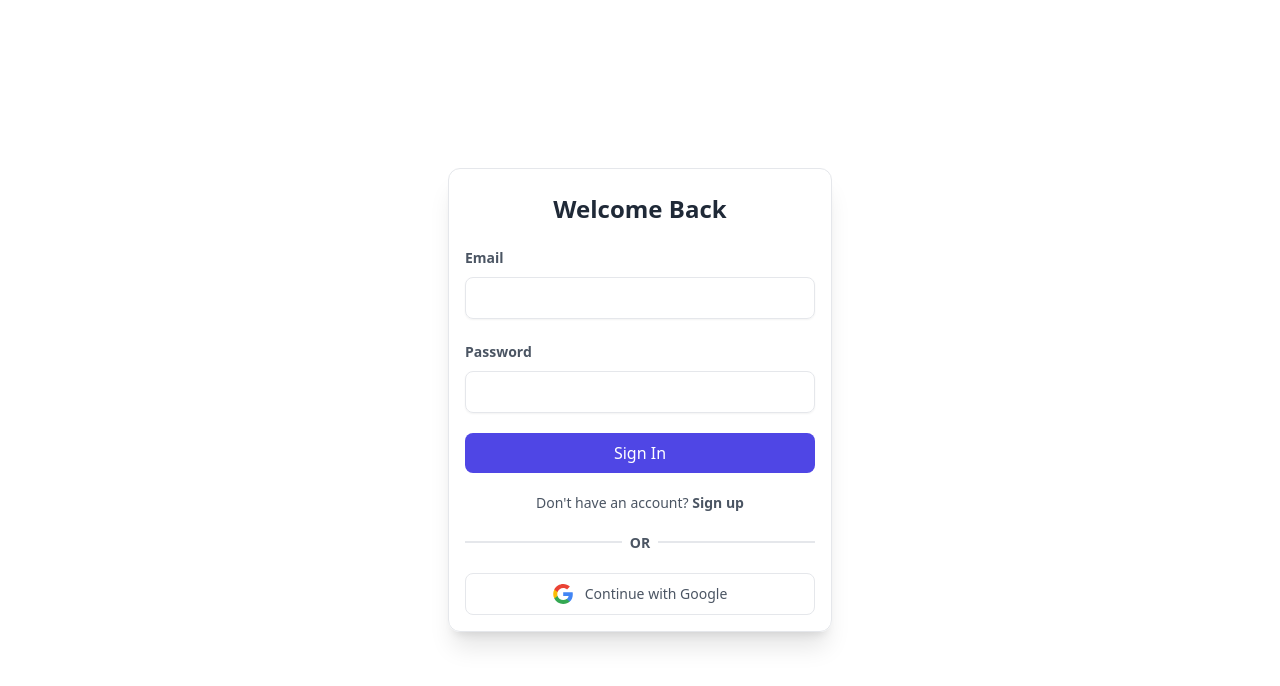
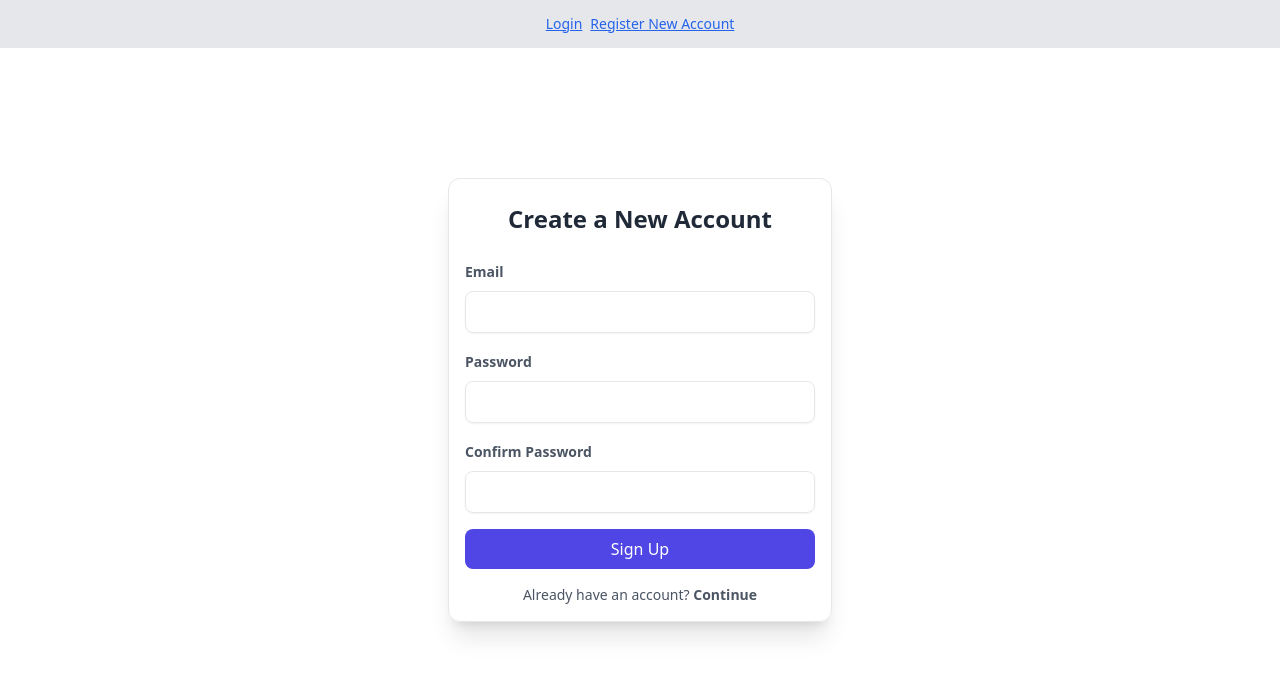
Before and after one commit to AthulPM97/social-media-app, a React (Vite) app: page /register in a window 1280 px wide. Shown: the top 686 px of the page. Built offline with nearby package versions, Linux system fonts and the light colour scheme; no server answers.

Commit message:
added google auth login and register with auth context

```diff
--- a/src/App.tsx
+++ b/src/App.tsx
@@ -1,9 +1,11 @@
-import { useState } from "react";
 import { useRoutes } from "react-router-dom";
 
-// import "./App.css";
+import { AuthProvider } from "./contexts/authContext";
 
 import Login from "./components/auth/Login";
+import Home from "./components/Home";
+import Header from "./components/Header";
+import Register from "./components/auth/Register";
 
 type Route = {
   path: string;
@@ -11,7 +13,6 @@ type Route = {
 };
 
 function App() {
-
   const routesArray: Route[] = [
     {
       path: "*",
@@ -21,13 +22,21 @@ function App() {
       path: "/login",
       element: <Login />,
     },
+    { path: "/register", element: <Register /> },
+    {
+      path: "/home",
+      element: <Home />,
+    },
   ];
 
   let routesElement = useRoutes(routesArray);
 
   return (
     <>
-      <div>{routesElement}</div>
+      <AuthProvider>
+        <Header />
+        <div className="w-full h-screen flex flex-col">{routesElement}</div>
+      </AuthProvider>
     </>
   );
 }
--- /dev/null
+++ b/src/components/Header/index.tsx
@@ -0,0 +1,37 @@
+import { Link, useNavigate } from "react-router-dom";
+import { useAuth } from "../../contexts/authContext";
+import { doSignOut } from "../../firebase/auth";
+
+const Header = () => {
+  const navigate = useNavigate();
+  const { userLoggedIn } = useAuth();
+  return (
+    <nav className="flex flex-row gap-x-2 w-full z-20 fixed top-0 left-0 h-12 border-b place-content-center items-center bg-gray-200">
+      {userLoggedIn ? (
+        <>
+          <button
+            onClick={() => {
+              doSignOut().then(() => {
+                navigate("/login");
+              });
+            }}
+            className="text-sm text-blue-600 underline"
+          >
+            Logout
+          </button>
+        </>
+      ) : (
+        <>
+          <Link className="text-sm text-blue-600 underline" to={"/login"}>
+            Login
+          </Link>
+          <Link className="text-sm text-blue-600 underline" to={"/register"}>
+            Register New Account
+          </Link>
+        </>
+      )}
+    </nav>
+  );
+};
+
+export default Header;
--- /dev/null
+++ b/src/components/Home/index.tsx
@@ -0,0 +1,5 @@
+const Home = () => {
+    return <div>Home</div>
+}
+
+export default Home
--- a/src/components/auth/Login/index.tsx
+++ b/src/components/auth/Login/index.tsx
@@ -1,7 +1,13 @@
 import { useState } from "react";
-import { Link } from "react-router-dom";
+import { Link, Navigate } from "react-router-dom";
+import {
+  doSignInWithEmailAndPassword,
+  doSignInWithGoogle,
+} from "../../../firebase/auth";
+import { useAuth } from "../../../contexts/authContext";
 
 const Login = () => {
+  const { userLoggedIn } = useAuth();
   //states
   const [email, setEmail] = useState<string>();
   const [password, setPassword] = useState<string>();
@@ -9,11 +15,36 @@ const Login = () => {
   const [isSigningIn, setIsSigningIn] = useState(false);
 
   // event handlers
-  const onSubmit = (e: any) => {};
+  const onSubmit = async (e: any) => {
+    try {
+      e.preventDefault();
+      if (!isSigningIn && email && password) {
+        setIsSigningIn(true);
+        await doSignInWithEmailAndPassword(email, password);
+      }
+    } catch (err) {
+      setIsSigningIn(false);
+      setErrorMessage("Try again");
+    }
+  };
 
-  const onGoogleSignIn = (e: any) => {}
+  const onGoogleSignIn = async (e: any) => {
+    try {
+      e.preventDefault();
+      if (!isSigningIn) {
+        setIsSigningIn(true);
+        await doSignInWithGoogle();
+      }
+    } catch (err) {
+      setIsSigningIn(false);
+      setErrorMessage("Try again");
+    }
+  };
 
   return (
+    <div>
+      {userLoggedIn && <Navigate to={"/home"} replace={true} />}
+
       <main className="w-full h-screen flex self-center place-content-center place-items-center">
         <div className="w-96 text-gray-600 space-y-5 p-4 shadow-xl border rounded-xl">
           <div className="text-center">
@@ -40,7 +71,9 @@ const Login = () => {
             </div>
 
             <div>
-            <label className="text-sm text-gray-600 font-bold">Password</label>
+              <label className="text-sm text-gray-600 font-bold">
+                Password
+              </label>
               <input
                 type="password"
                 autoComplete="current-password"
@@ -127,6 +160,7 @@ const Login = () => {
           </button>
         </div>
       </main>
+    </div>
   );
 };
 
--- /dev/null
+++ b/src/components/auth/Register/index.tsx
@@ -0,0 +1,122 @@
+import { useState } from "react";
+import { Navigate, Link } from "react-router-dom";
+import { useAuth } from "../../../contexts/authContext";
+import { doCreateUserWithEmailAndPassword } from "../../../firebase/auth";
+
+const Register = () => {
+  const [email, setEmail] = useState("");
+  const [password, setPassword] = useState("");
+  const [confirmPassword, setconfirmPassword] = useState("");
+  const [isRegistering, setIsRegistering] = useState(false);
+  const [errorMessage, setErrorMessage] = useState("");
+
+  const { userLoggedIn } = useAuth();
+
+  const onSubmit = async (e: any) => {
+    try {
+      e.preventDefault();
+      if (!isRegistering) {
+        setIsRegistering(true);
+        await doCreateUserWithEmailAndPassword(email, password);
+      }
+    } catch (err) {
+      console.log("error ", err);
+      setIsRegistering(false);
+      setErrorMessage("Try again");
+    }
+  };
+
+  return (
+    <>
+      {userLoggedIn && <Navigate to={"/home"} replace={true} />}
+
+      <main className="w-full h-screen flex self-center place-content-center place-items-center">
+        <div className="w-96 text-gray-600 space-y-5 p-4 shadow-xl border rounded-xl">
+          <div className="text-center mb-6">
+            <div className="mt-2">
+              <h3 className="text-gray-800 text-xl font-semibold sm:text-2xl">
+                Create a New Account
+              </h3>
+            </div>
+          </div>
+          <form onSubmit={onSubmit} className="space-y-4">
+            <div>
+              <label className="text-sm text-gray-600 font-bold">Email</label>
+              <input
+                type="email"
+                autoComplete="email"
+                required
+                value={email}
+                onChange={(e) => {
+                  setEmail(e.target.value);
+                }}
+                className="w-full mt-2 px-3 py-2 text-gray-500 bg-transparent outline-none border focus:indigo-600 shadow-sm rounded-lg transition duration-300"
+              />
+            </div>
+
+            <div>
+              <label className="text-sm text-gray-600 font-bold">
+                Password
+              </label>
+              <input
+                disabled={isRegistering}
+                type="password"
+                autoComplete="new-password"
+                required
+                value={password}
+                onChange={(e) => {
+                  setPassword(e.target.value);
+                }}
+                className="w-full mt-2 px-3 py-2 text-gray-500 bg-transparent outline-none border focus:border-indigo-600 shadow-sm rounded-lg transition duration-300"
+              />
+            </div>
+
+            <div>
+              <label className="text-sm text-gray-600 font-bold">
+                Confirm Password
+              </label>
+              <input
+                disabled={isRegistering}
+                type="password"
+                autoComplete="off"
+                required
+                value={confirmPassword}
+                onChange={(e) => {
+                  setconfirmPassword(e.target.value);
+                }}
+                className="w-full mt-2 px-3 py-2 text-gray-500 bg-transparent outline-none border focus:border-indigo-600 shadow-sm rounded-lg transition duration-300"
+              />
+            </div>
+
+            {errorMessage && (
+              <span className="text-red-600 font-bold">{errorMessage}</span>
+            )}
+
+            <button
+              type="submit"
+              disabled={isRegistering}
+              className={`w-full px-4 py-2 text-white font-medium rounded-lg ${
+                isRegistering
+                  ? "bg-gray-300 cursor-not-allowed"
+                  : "bg-indigo-600 hover:bg-indigo-700 hover:shadow-xl transition duration-300"
+              }`}
+            >
+              {isRegistering ? "Signing Up..." : "Sign Up"}
+            </button>
+            <div className="text-sm text-center">
+              Already have an account? {"   "}
+              <Link
+                to={"/login"}
+                className="text-center text-sm hover:underline font-bold"
+              >
+                Continue
+              </Link>
+            </div>
+          </form>
+        </div>
+      </main>
+    </>
+  );
+};
+
+export default Register;
--- /dev/null
+++ b/src/contexts/authContext/index.tsx
@@ -0,0 +1,53 @@
+import React, { useContext, useEffect, useState } from "react";
+import { auth } from "../../firebase/firebase";
+import { onAuthStateChanged } from "firebase/auth";
+
+interface AuthContextType {
+  currentUser?: any;
+  userLoggedIn: boolean;
+  loading: boolean;
+}
+
+const defaultAuthCtxValue = {
+  userLoggedIn: false,
+  loading: false,
+};
+const AuthContext = React.createContext<AuthContextType>(defaultAuthCtxValue);
+
+export function useAuth() {
+  return useContext(AuthContext);
+}
+
+export function AuthProvider({ children }: { children: React.ReactNode }) {
+  const [currentUser, setCurrentUser] = useState(null);
+  const [userLoggedIn, setUserLoggedIn] = useState(false);
+  const [loading, setLoading] = useState(true);
+
+  useEffect(() => {
+    const unsubscribe = onAuthStateChanged(auth, initializeUser);
+    return unsubscribe;
+  }, []);
+
+  async function initializeUser(user: any) {
+    if (user) {
+      setCurrentUser({ ...user });
+      setUserLoggedIn(true);
+    } else {
+      setCurrentUser(null);
+      setUserLoggedIn(false);
+    }
+    setLoading(false);
+  }
+
+  const value = {
+    currentUser,
+    userLoggedIn,
+    loading,
+  };
+
+  return (
+    <AuthContext.Provider value={value}>
+      {!loading && children}
+    </AuthContext.Provider>
+  );
+}
--- /dev/null
+++ b/src/firebase/auth.ts
@@ -0,0 +1,31 @@
+import { auth } from "./firebase";
+import {
+  createUserWithEmailAndPassword,
+  signInWithEmailAndPassword,
+  signInWithPopup,
+  GoogleAuthProvider,
+} from "firebase/auth";
+
+export const doCreateUserWithEmailAndPassword = async (
+  email: string,
+  password: string
+) => {
+  return createUserWithEmailAndPassword(auth, email, password);
+};
+
+export const doSignInWithEmailAndPassword = (
+  email: string,
+  password: string
+) => {
+  return signInWithEmailAndPassword(auth, email, password);
+};
+
+export const doSignInWithGoogle = async () => {
+  const provider = new GoogleAuthProvider();
+  const result = await signInWithPopup(auth, provider);
+  // const user = result.user;
+};
+
+export const doSignOut = () => {
+  return auth.signOut();
+};
--- /dev/null
+++ b/src/firebase/firebase.ts
@@ -0,0 +1,17 @@
+import { initializeApp } from "firebase/app";
+import { getAuth } from "firebase/auth";
+
+const firebaseConfig = {
+  apiKey: import.meta.env.VITE_API_KEY,
+  authDomain: import.meta.env.VITE_AUTH_DOMAIN,
+  projectId: import.meta.env.VITE_PROJECT_ID,
+  storageBucket: import.meta.env.VITE_STORAGE_BUCKET,
+  messagingSenderId: import.meta.env.VITE_MESSAGING_SENDER_ID,
+  appId: import.meta.env.VITE_APP_ID,
+};
+
+// Initialize Firebase
+const app = initializeApp(firebaseConfig);
+const auth = getAuth(app);
+
+export { app, auth };
```
Also changed, not shown: 1 other file (tests, documents, lock files or other folders). Lines whose indentation alone changed are shown as unchanged.
